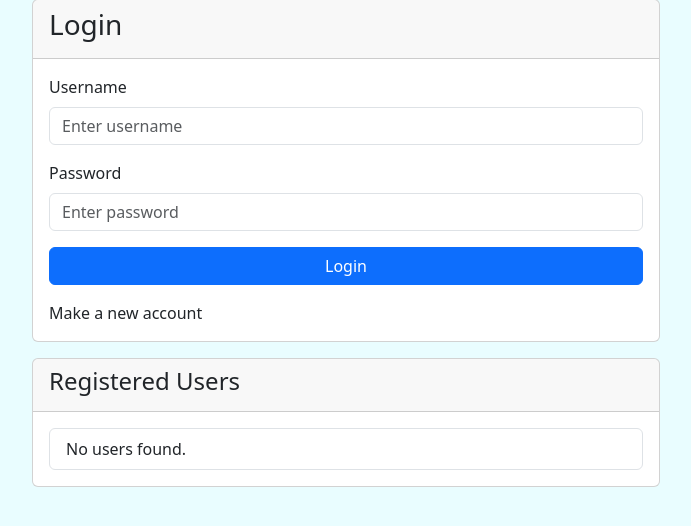
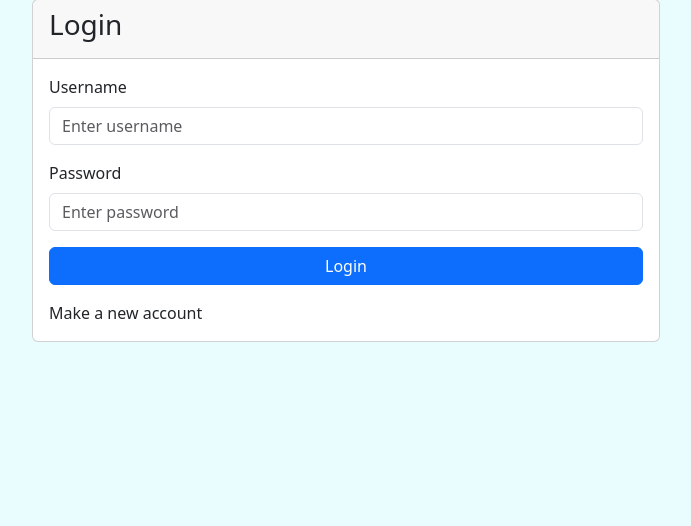
Before and after one commit to kaphelps33/BGE, a Flask app: page /login in a window 1280 px wide. Shown: the part 75-601 px from the top of the page, without its empty margins (294-985 px from the left). Run offline with Flask 3, Linux system fonts and the light colour scheme; some libraries are stand-ins or nearby versions.

Commit message:
Update login.html

```diff
--- a/app/templates/auth/login.html
+++ b/app/templates/auth/login.html
@@ -47,22 +47,6 @@
         <a class="nav-link" href="{{ url_for('auth.register') }}">Make a new account</a>
       </div>
     </div>
-
-    <!-- Display all users -->
-    <div class="card mt-3">
-      <div class="card-header">
-        <h4>Registered Users</h4>
-      </div>
-      <div class="card-body">
-        <ul class="list-group">
-          {% for user in users %}
-          <li class="list-group-item">{{ user.username }} ({{ user.email }})</li>
-          {% else %}
-          <li class="list-group-item">No users found.</li>
-          {% endfor %}
-        </ul>
-      </div>
-    </div>
   </div>
 </div>
 {% endblock %}
```
